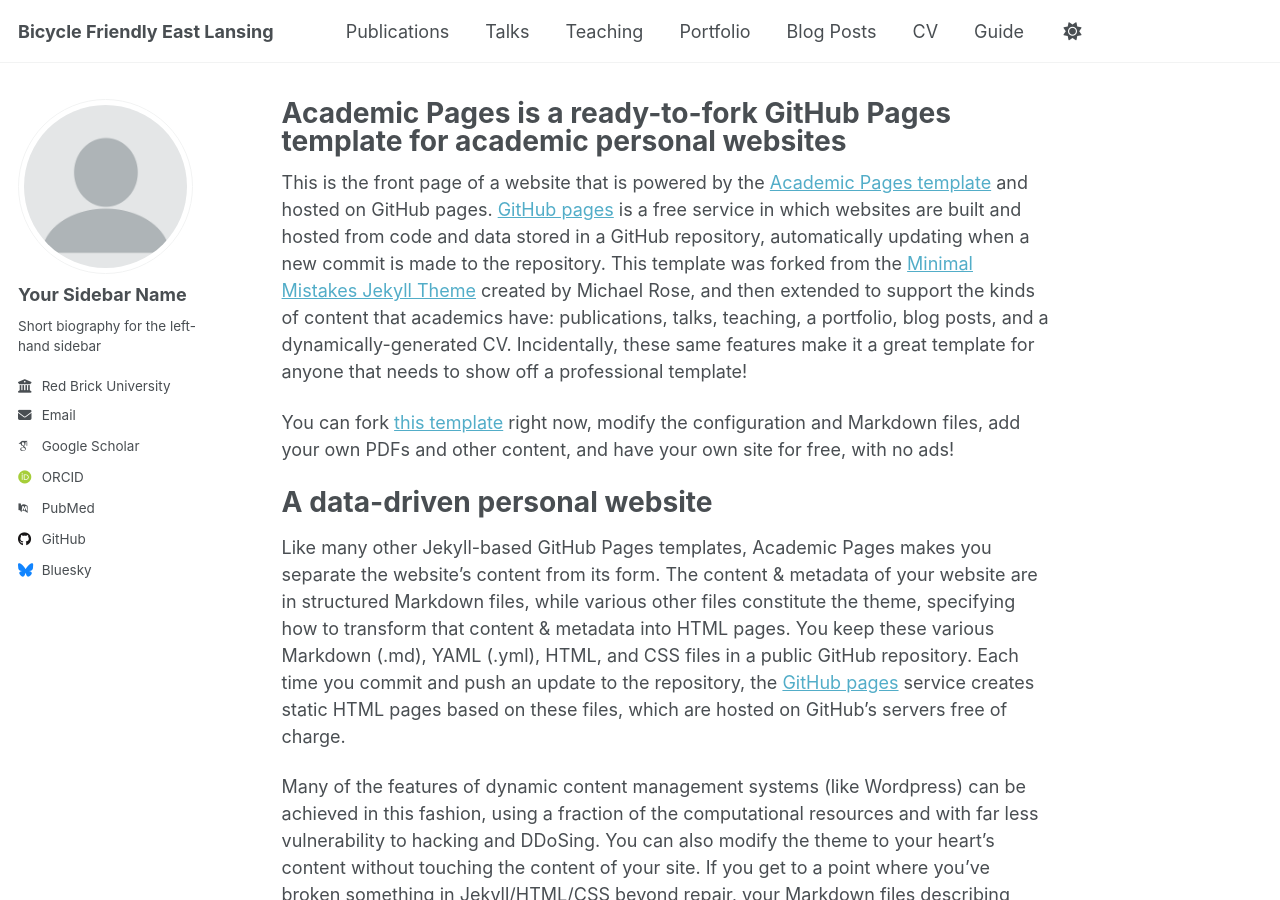
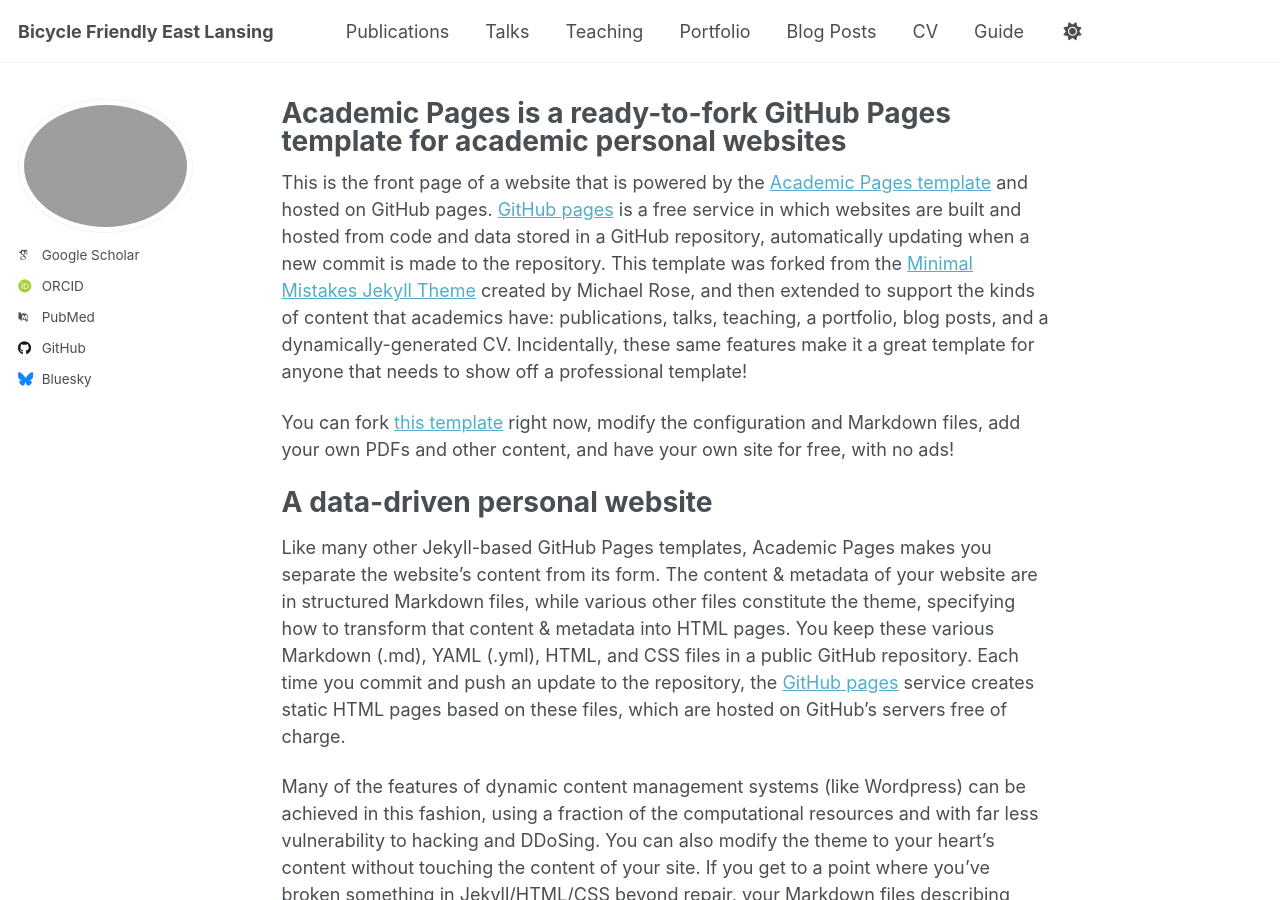
Before and after one commit to bicyclefriendlyeastlansing/site, a Jekyll site: the page built from _pages/about.md, in a window 1280 px wide and 900 px high. Built offline with Jekyll 4.4.1, drawn with Linux system fonts in a browser that asks for light colours; some web fonts are replaced; a script that is not in the unit is left out.

Commit message:
Update _config.yml

```diff
--- a/_config.yml
+++ b/_config.yml
@@ -22,13 +22,6 @@
 #               Additional customization can be done by editing /_includes/author-profile.html
 author:
   # Biographic information
-  avatar           : "profile.png"
-  name             : "Your Sidebar Name"
-  pronouns         : # example: "she/her"
-  bio              : "Short biography for the left-hand sidebar"
-  employer         : "Red Brick University"
-  uri              : # URL
-  email            : "none@example.org"
 
   # Academic websites
   academia         : # URL
```
